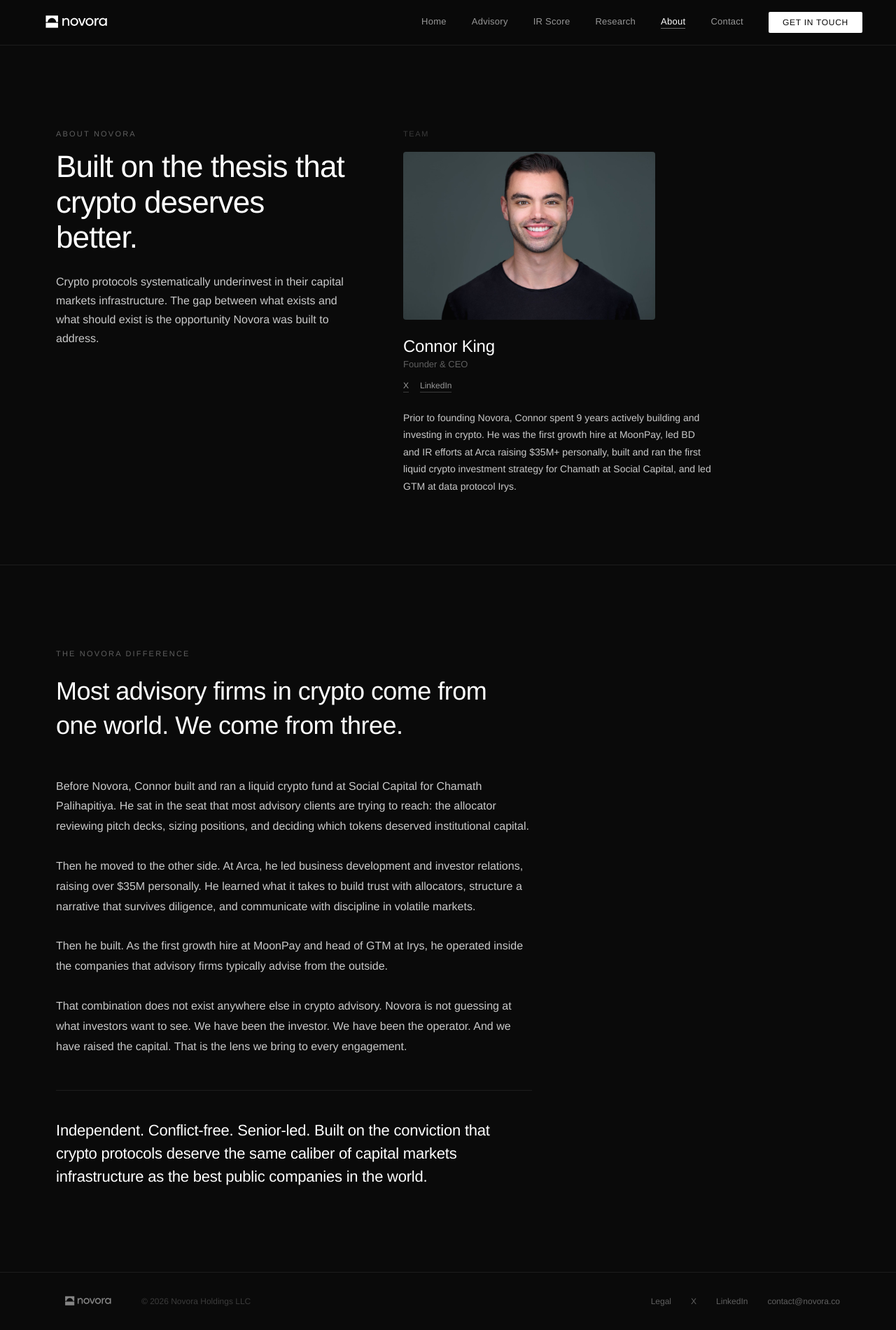
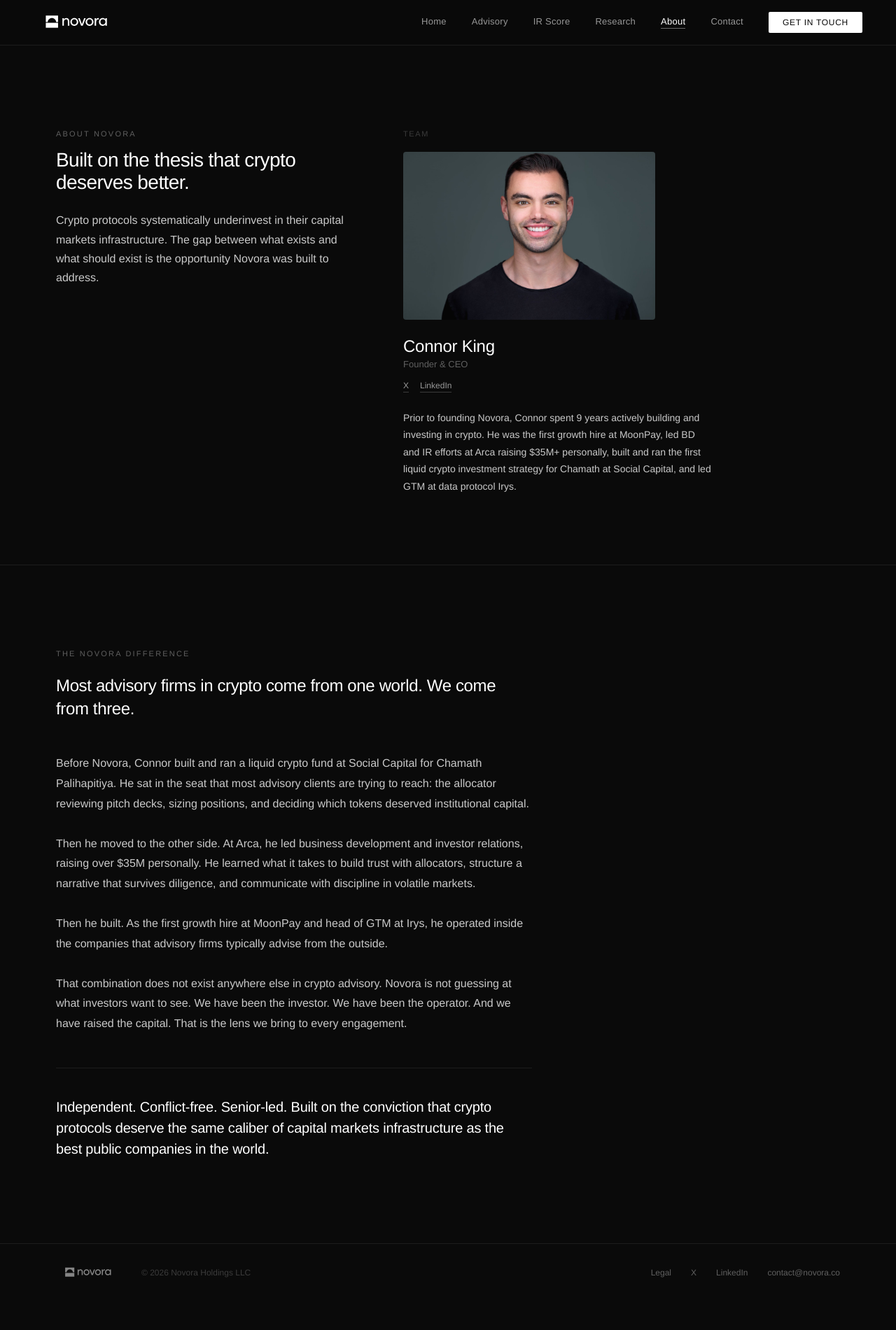
Before and after one commit to connrking/novora-site, a Next.js app: page /about in a window 1280 px wide. Shown: the whole page at 70% size. After the commit the page ends 1860 px from the top, so only its background shows below. Built offline with nearby package versions, Linux system fonts and the light colour scheme.

Commit message:
update: about page typography sweep

```diff
--- a/app/about/page.jsx
+++ b/app/about/page.jsx
@@ -16,7 +16,7 @@
                 marginBottom: 16, textTransform: "uppercase",
               }}>About Novora</div>
               <h1 className="page-h1" style={{
-                fontSize: 44, fontWeight: 300, color: C.white,
+                fontSize: 28, fontWeight: 400, color: C.white,
                 letterSpacing: "-0.02em", lineHeight: 1.15, margin: "0 0 24px",
               }}>
                 Built on the thesis that crypto deserves better.
@@ -69,7 +69,7 @@
 
           <FadeIn delay={0.1}>
             <h2 className="section-h2" style={{
-              fontSize: 36, fontWeight: 300,
+              fontSize: 24, fontWeight: 400,
               color: C.white, letterSpacing: "-0.015em", lineHeight: 1.35, margin: "0 0 48px",
             }}>
               Most advisory firms in crypto come from one world. We come from three.
@@ -113,7 +113,7 @@
               borderTop: `0.5px solid ${C.border}`, paddingTop: 40,
             }}>
               <p className="thesis-quote" style={{
-                fontSize: 22, lineHeight: 1.5, color: C.white, fontWeight: 300,
+                fontSize: 20, lineHeight: 1.5, color: C.white, fontWeight: 400,
                 letterSpacing: "-0.01em", margin: 0,
               }}>
                 Independent. Conflict-free. Senior-led. Built on the conviction that crypto protocols deserve the same caliber of capital markets infrastructure as the best public companies in the world.
```
